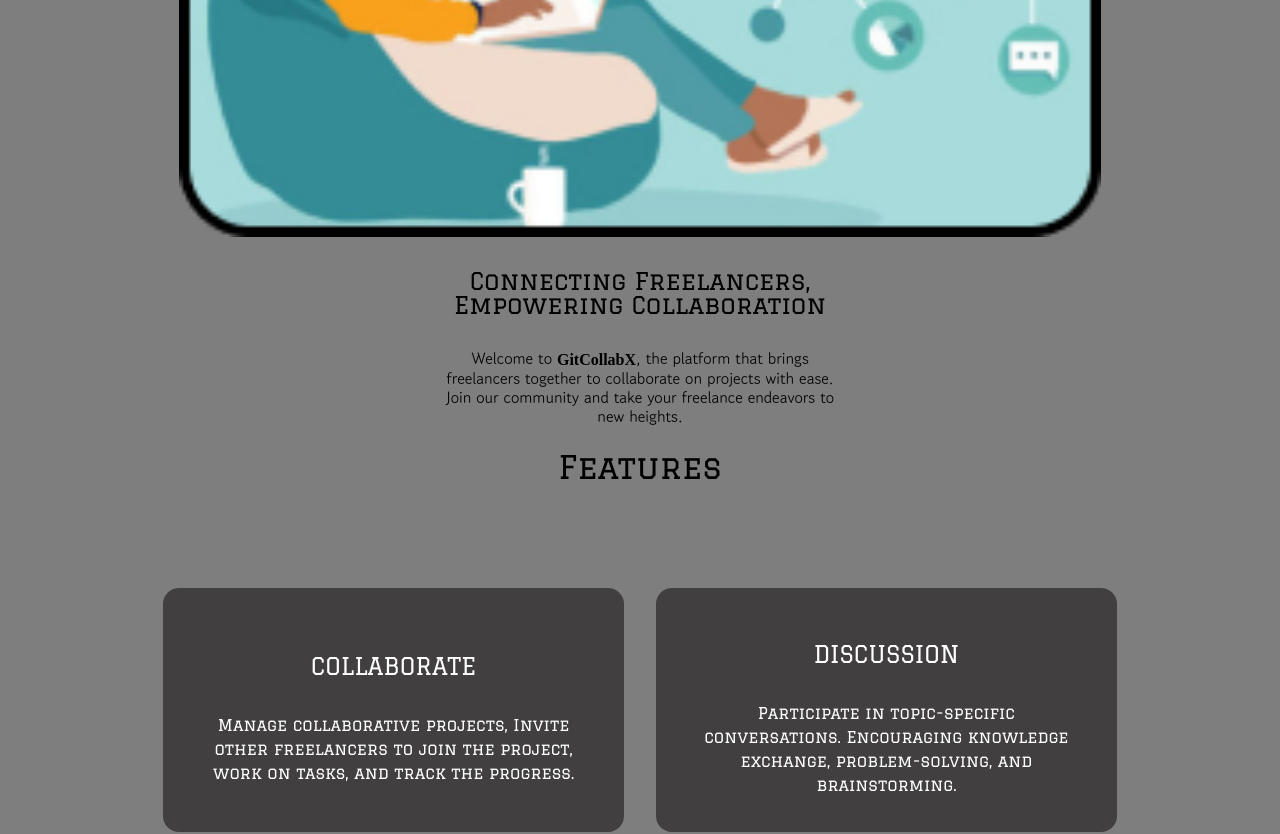
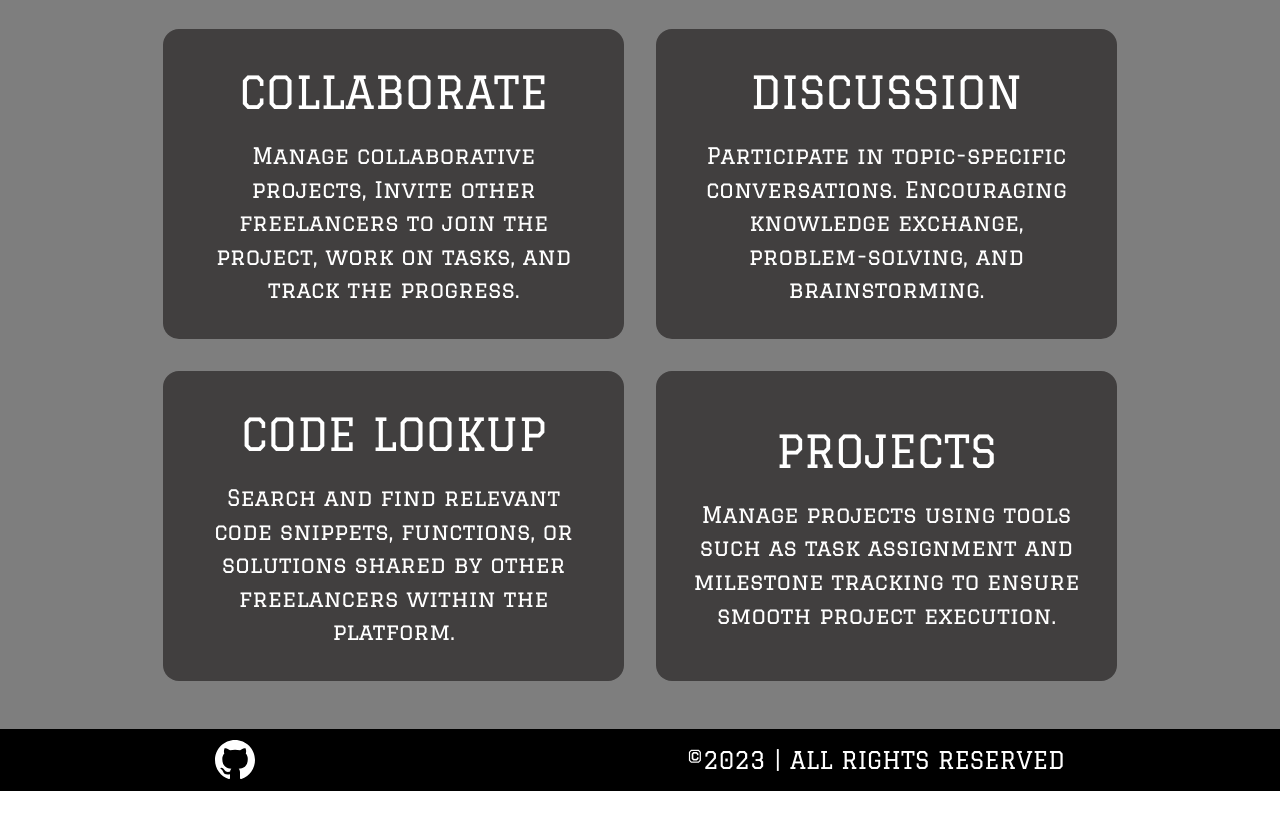
Before and after one commit to PekaVengers/GitCollabX, a React (Vite) app in the folder client/: page / in a window 1280 px wide. Shown: the part 680-1514 px from the top of the page. After the commit the page ends 1471 px from the top, so only its background shows below. Built offline with nearby package versions, Linux system fonts and the light colour scheme; no server answers; a web font is replaced by a local one.

Commit message:
style: make homepage responsive for all screen sizes

```diff
--- a/client/src/components/FeatureDiv.jsx
+++ b/client/src/components/FeatureDiv.jsx
@@ -2,9 +2,9 @@ const FeatureDiv = (props) => {
   // eslint-disable-next-line react/prop-types
   const { title, description } = props;
   return (
-    <div className="bg-[#413f3f] w-[90%] msm:w-[50%] md:w-[45%] px-[0.5rem] py-[1rem] md:p-[2rem] text-white font-primary flex flex-col items-center justify-center md:gap-[1rem] rounded-[1rem]">
-      <h1 className="content-head text-[1.5rem]">{title}</h1>
-      <p className="content-para text-[1rem] text-center">{description}</p>
+    <div className="bg-[#413f3f] w-[90%] msm:w-[65%] md:w-[55%] lg:w-[45%] px-[0.5rem] py-[1rem] md:p-[2rem] text-white font-primary flex flex-col items-center justify-center md:gap-[1rem] rounded-[1rem]">
+      <h1 className="content-head text-[1.5rem] formsm:text-[2rem] vsm:text-[2.5rem] lg:text-[2.8rem]">{title}</h1>
+      <p className="content-para text-[1rem] md:text-[1.2rem] lg:text-[1.4rem] text-center">{description}</p>
     </div>
   );
 };
--- a/client/src/components/LoginButton.jsx
+++ b/client/src/components/LoginButton.jsx
@@ -3,7 +3,7 @@ import { useAuth0 } from "@auth0/auth0-react";
 export default function LoginButton() {
   const {loginWithRedirect} = useAuth0();
   return (
-    <button onClick={() => loginWithRedirect()} className="bg-[#66aff0] text-[1.2rem] text-black border-2 border-white transform-uppercase font-primary px-[1rem] py-[0.2rem] rounded-[0.625rem]">
+    <button onClick={() => loginWithRedirect()} className="bg-[#66aff0] text-[1.2rem] vsm:text-[1.5rem] msm:text-[1.8rem] text-black border-2 border-white transform-uppercase font-primary px-[1rem] lg:px-[2rem] py-[0.2rem] rounded-[0.625rem]">
       Log In
     </button>
   )
--- a/client/src/pages/Home.jsx
+++ b/client/src/pages/Home.jsx
@@ -7,22 +7,22 @@ import FeatureDiv from "../components/FeatureDiv";
 export default function Home() {
   return (
     <div className="parentContainer bg-[#7e7e7e] w-[100%] min-h-[100dvh]">
-      <nav className="bg-[#b0c1d0] flex justify-around items-center">
-        <div className="">
-          <img className="w-[100px]" src={logo} alt="logo" />
+      <nav className="bg-[#b0c1d0] flex justify-around md:justify-between md:px-[2rem] lg:px-[4rem] items-center">
+        <div>
+          <img className="w-[100px] msm:w-[150px]" src={logo} alt="logo" />
         </div>
         <LoginButton className="loginBtn cursor-pointer" />
       </nav>
 
     {/* Top Section  */}
       <div className="w-[100%] bg-[#7e7e7e] flex justify-center my-4">
-      <div className="md:w-[80%] flex flex-wrap gap-2 md:gap-8 justify-center items-stretch">
-        <div className="w-[90%]">
+      <div className="py-8 md:w-[80%] mmd:w-[95%] 2xl:w-[80%] xxl:w-[70%] flex flex-wrap gap-2 formsm:gap-4 md:gap-8 justify-center items-center">
+        <div className="w-[90%] formsm:w-[80%] gsm:w-[65%] msm:w-[50%] mmd:w-[30%]">
           <img src={img} className="w-full" alt="img" />
         </div>
-        <div className="w-[90%] md:w-[40%] flex flex-col gap-2 md:gap-8 justify-center font-primary">
-          <h1 className="text-[1.5rem] text-black text-center font-primary leading-[1.5rem]">Connecting Freelancers, Empowering Collaboration</h1>
-          <p className="text-[1rem] text-black text-center font-para leading-[1.2rem]">
+        <div className="w-[90%] formsm:w-[80%] gsm:w-[70%] md:w-[60%] mmd-[70%] xl:w-[60%] flex flex-col gap-2 justify-center font-primary">
+          <h1 className="text-[1.5rem] formsm:text-[2rem] vsm:text-[2.5rem] mmd:text-[1.8rem] lg:text-[2.5rem] xl:text-[3rem] text-black text-center mmd:text-left font-primary leading-[1.5rem] formsm:leading-[2rem] vsm:leading-[2.5rem] xl:leading-[3rem]">Connecting Freelancers, Empowering Collaboration</h1>
+          <p className="text-[1rem] formsm:text-[1.2rem] vsm:text-[1.5rem] mmd:text-[1.3rem] lg:text-[1.5rem] xl:text-[2rem] mt-2 text-black text-center mmd:text-left  font-para leading-[1.2rem] vsm:leading-[1.5rem] xl:leading-[2rem]">
             Welcome to <b className="font-primaryBold">GitCollabX</b>, the platform that
             brings freelancers together to collaborate on projects with ease.
             Join our community and take your freelance endeavors to new heights.
@@ -32,13 +32,13 @@ export default function Home() {
       </div>
 
     {/* Features Section  */}
-      <div className="text-black font-primary bg-[#7e7e7e] text-center">
-        <h2 className="text-[2rem]">Features</h2>
+      <div className="text-black font-primary bg-[#7e7e7e] text-center mt-[1rem] lg:mt-[4rem]">
+        <h2 className="text-[2rem] formsm:text-[3rem] lg:text-[4rem]">Features</h2>
       </div>
 
 
-      <main className="bg-[#7e7e7e] md:py-[4rem] flex items-center justify-center">
-        <div className="w-[95dvw] md:w-[80dvw] min-h-[70vh] py-[2rem] flex items-stretch justify-center gap-[2rem] flex-wrap">
+      <main className="bg-[#7e7e7e] md:py-[1rem] flex items-center justify-center">
+        <div className="w-[95dvw] gsm:w-[85dvw] md:w-[80dvw] xxl:w-[70dvw] min-h-[70vh] py-[2rem] flex items-stretch justify-center gap-[2rem] flex-wrap">
           <FeatureDiv
             title="COLLABORATE"
             description="Manage collaborative projects, Invite other freelancers to join the project, work on tasks, and track the progress."
@@ -63,9 +63,9 @@ export default function Home() {
         <a
           href="https://github.com/PekaVengers/GitCollabX"
         >
-          <BsGithub className="githubIcon text-white text-[1.8rem]" />
+          <BsGithub className="githubIcon text-white text-[1.8rem] msm:text-[2.5rem]" />
         </a>
-        <span className="copyrightHome text-[0.8rem] text-white leading-0">©2023 | ALL RIGHTS RESERVED</span>
+        <span className="copyrightHome text-[0.8rem] vsm:text-[1.1rem] msm:text-[1.5rem] text-white leading-0">©2023 | ALL RIGHTS RESERVED</span>
       </footer>
     </div>
   );
--- a/client/tailwind.config.js
+++ b/client/tailwind.config.js
@@ -13,8 +13,12 @@ export default {
         para: "Gowun Dodum"
       },
       screens: {
+        'xxl': '1751px',
+        'mmd': '851px',
         'msm' : '591px',
+        'gsm': '471px',
         'vsm': '406px',
+        'formsm': '351px',
         'vvsm': '100px',
       },
     },
```
